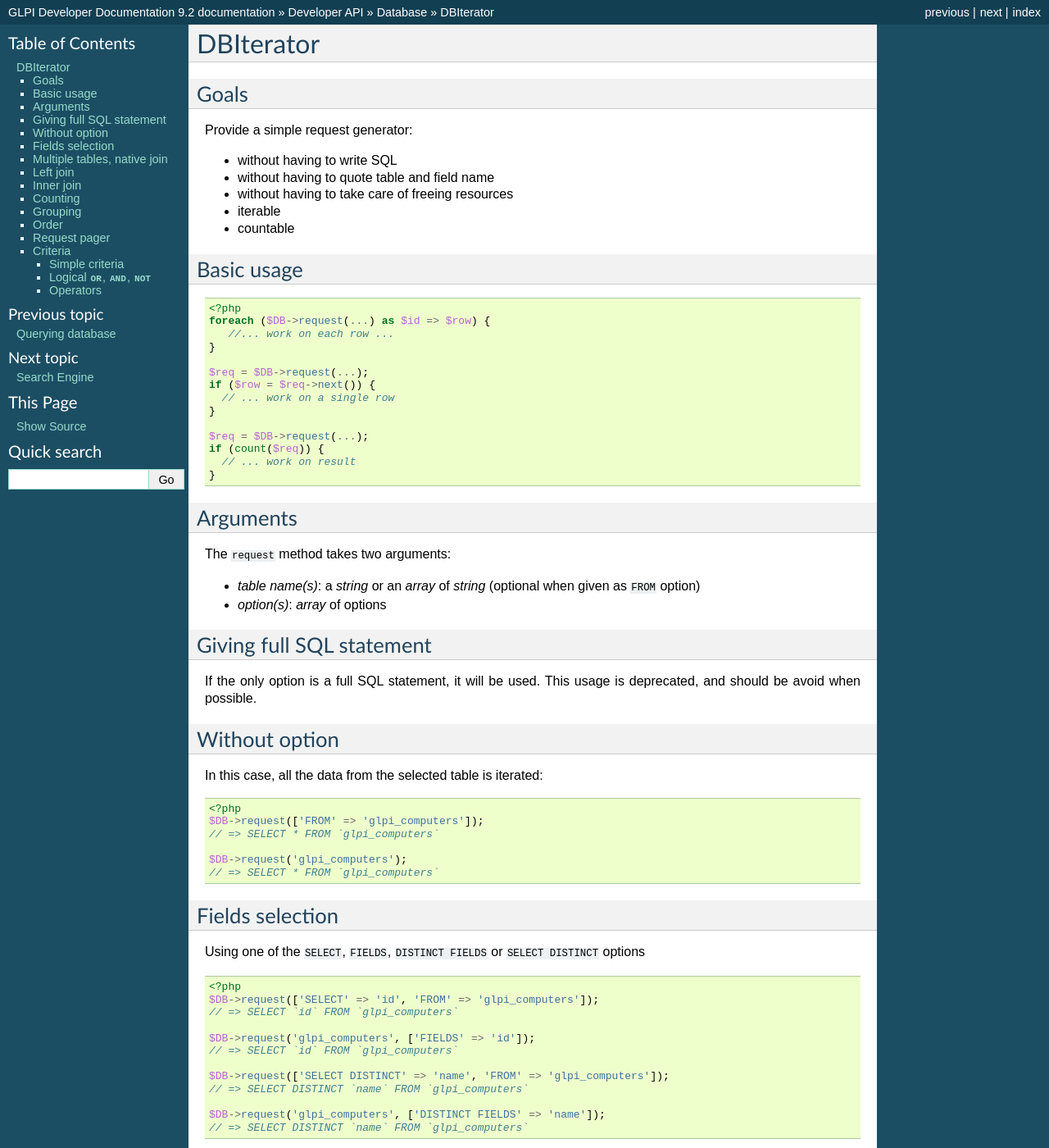
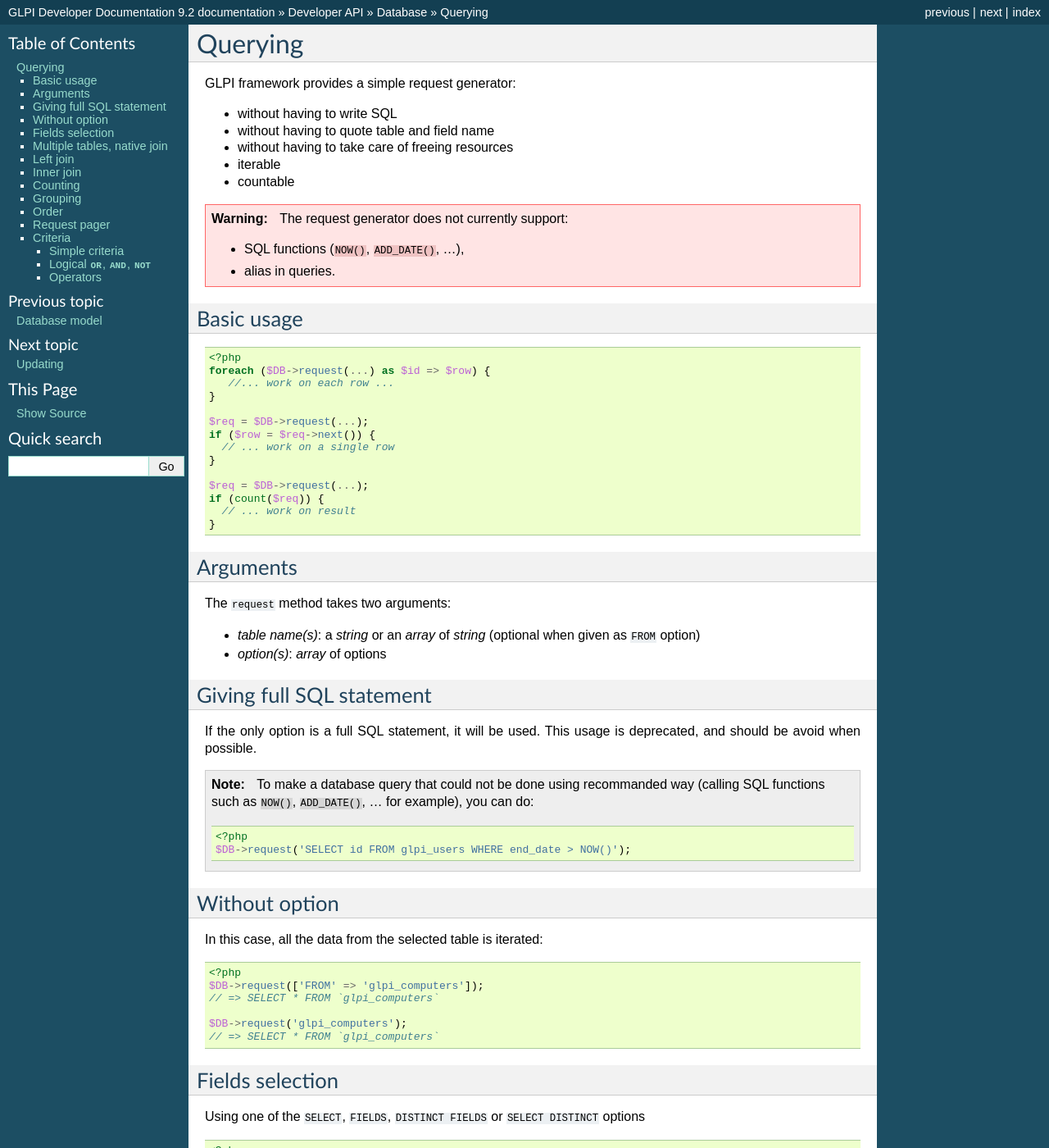
Before and after one commit to glpi-project/docdev, a Sphinx documentation site: the page built from source/devapi/database/dbiterator.rst, in a window 1280 px wide and 1400 px high. Shown: the whole window at 82% size. Built offline with Sphinx 7.4.7, drawn with Linux system fonts in a browser that asks for light colours.

```diff
--- a/source/devapi/database/dbiterator.rst
+++ b/source/devapi/database/dbiterator.rst
@@ -1,16 +1,20 @@
-DBIterator
-----------
+Querying
+--------
 
-Goals
-^^^^^
-
-Provide a simple request generator:
+GLPI framework provides a simple request generator:
 
 * without having to write SQL
 * without having to quote table and field name
 * without having to take care of freeing resources
 * iterable
 * countable
+
+.. warning::
+
+   The request generator does not currently support:
+
+   * SQL functions (``NOW()``, ``ADD_DATE()``, ...),
+   * alias in queries.
 
 Basic usage
 ^^^^^^^^^^^
@@ -47,6 +51,15 @@ Giving full SQL statement
 
 If the only option is a full SQL statement, it will be used.
 This usage is deprecated, and should be avoid when possible.
+
+.. note::
+
+   To make a database query that could not be done using recommanded way (calling SQL functions such as ``NOW()``, ``ADD_DATE()``, ... for example), you can do:
+
+   .. code-block:: php
+
+      <?php
+      $DB->request('SELECT id FROM glpi_users WHERE end_date > NOW()');
 
 Without option
 ^^^^^^^^^^^^^^
@@ -191,6 +204,8 @@ Using the ``START`` and ``LIMIT`` options:
    $DB->request('glpi_computers', ['START' => 5, 'LIMIT' => 10]);
    // => SELECT * FROM `glpi_computers` LIMIT 10 OFFSET 5"
 
+.. _query_criteria:
+
 Criteria
 ^^^^^^^^
 
--- a/source/devapi/database/index.rst
+++ b/source/devapi/database/index.rst
@@ -5,5 +5,5 @@ Database
    :maxdepth: 2
 
    dbmodel
-   querydb
    dbiterator
+   dbupdate
```
Also changed, not shown: source/devapi/database/dbupdate.rst (added, +84 -0 lines), source/devapi/database/querydb.rst (deleted, +0 -15 lines).
